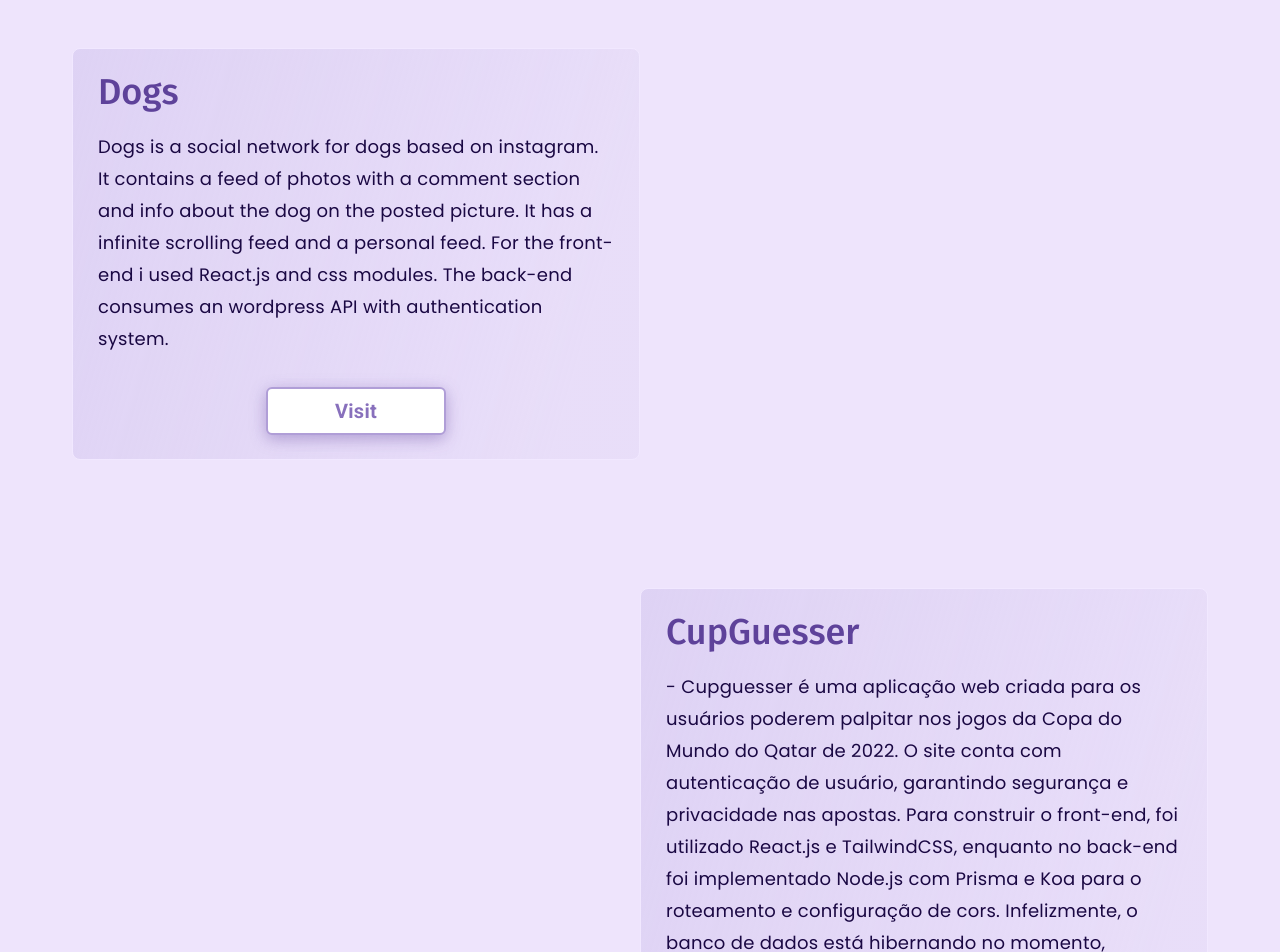
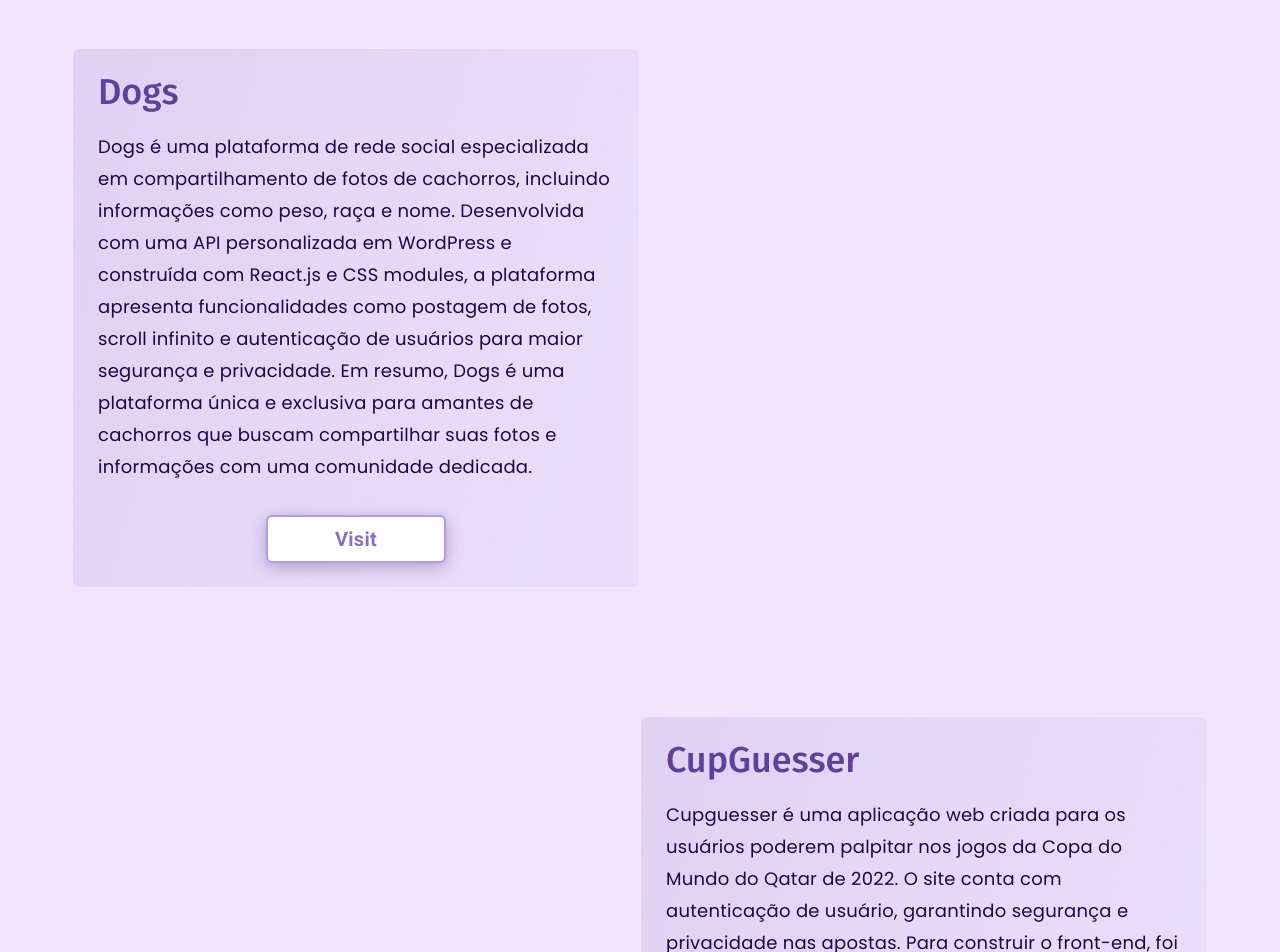
Before and after one commit to AlexWasHeree/victor-alexandre-portfolio, a React (Create React App) app: page / in a window 1280 px wide. Shown: the part 3200-4152 px from the top of the page. Built offline with nearby package versions, Linux system fonts and the light colour scheme; some icons are missing.

Commit message:
fix:project text

```diff
--- a/src/Components/Projects/Projects.js
+++ b/src/Components/Projects/Projects.js
@@ -15,7 +15,7 @@ const Projects = () => {
           project="Moview"
           description="Moview é um site de avaliações de filmes que oferece aos usuários a possibilidade de visualizar as notas atribuídas pelos outros usuários. A plataforma foi desenvolvida utilizando React.js e Bootstrap para o front-end e Springboot para o back-end. Além disso, o site oferece autenticação de e-mail para garantir a segurança das avaliações e uma lógica simples para o cálculo e exibição das notas. Infelizmente, atualmente o site está fora do ar devido às políticas de pacotes gratuitos do Heroku.
           "
-          src="https://alexmoview.netlify.app/"
+          src="https://github.com/AlexWasHeree/Moview"
           mockup={<MacBook />}
         />
         <ProjectCard
@@ -28,16 +28,13 @@ const Projects = () => {
         />
         <ProjectCard
           project="Dogs"
-          description="Dogs is a social network for dogs based on instagram. It contains a feed of
-          photos with a comment section and info about the dog on the posted picture. It has a infinite
-          scrolling feed and a personal feed. For the front-end i used React.js and css modules. The back-end consumes
-          an wordpress API with authentication system."
+          description="Dogs é uma plataforma de rede social especializada em compartilhamento de fotos de cachorros, incluindo informações como peso, raça e nome. Desenvolvida com uma API personalizada em WordPress e construída com React.js e CSS modules, a plataforma apresenta funcionalidades como postagem de fotos, scroll infinito e autenticação de usuários para maior segurança e privacidade. Em resumo, Dogs é uma plataforma única e exclusiva para amantes de cachorros que buscam compartilhar suas fotos e informações com uma comunidade dedicada."
           src="https://dogs-seven-gules.vercel.app"
           mockup={<Iphone />}
         />
         <ProjectCard
           project="CupGuesser"
-          description="- Cupguesser é uma aplicação web criada para os usuários poderem palpitar nos jogos da Copa do Mundo do Qatar de 2022. O site conta com autenticação de usuário, garantindo segurança e privacidade nas apostas. Para construir o front-end, foi utilizado React.js e TailwindCSS, enquanto no back-end foi implementado Node.js com Prisma e Koa para o roteamento e configuração de cors. Infelizmente, o banco de dados está hibernando no momento, portanto, não é possível utilizar a aplicação no momento.
+          description="Cupguesser é uma aplicação web criada para os usuários poderem palpitar nos jogos da Copa do Mundo do Qatar de 2022. O site conta com autenticação de usuário, garantindo segurança e privacidade nas apostas. Para construir o front-end, foi utilizado React.js e TailwindCSS, enquanto no back-end foi implementado Node.js com Prisma e Koa para o roteamento e configuração de cors. Infelizmente, o banco de dados está hibernando no momento, portanto, não é possível utilizar a aplicação no momento.
           "
           src="https://github.com/AlexWasHeree/CupGuesser"
           mockup={<IpadCup />}
```
